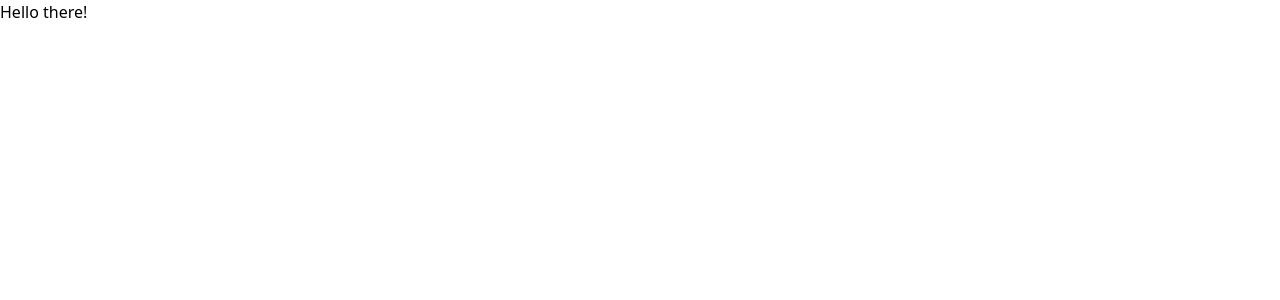
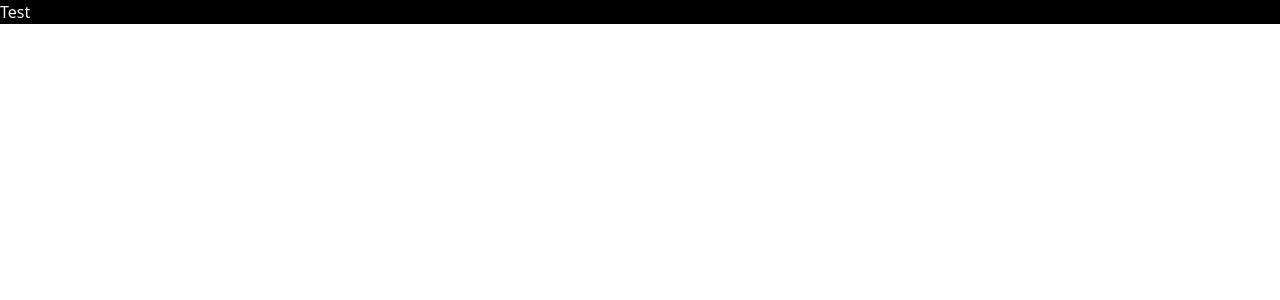
Before and after one commit to adriankristanto/adriankristanto.github.io, a React (Create React App) app: page / in a window 1280 px wide. Shown: the top 300 px of the page. Built offline with nearby package versions, Linux system fonts and the light colour scheme.

Commit message:
added the initial implementation of the menu bar

```diff
--- a/src/App.js
+++ b/src/App.js
@@ -1,7 +1,10 @@
+import React from "react";
+import MenuBar from "./components/MenuBar"
+
 function App() {
   return (
-    <div className="App">
-      Hello there!
+    <div className="h-screen w-screen">
+      <MenuBar />
     </div>
   );
 }
--- /dev/null
+++ b/src/components/MenuBar.js
@@ -0,0 +1,11 @@
+import React from "react";
+
+function MenuBar() {
+    return (
+        <div className="w-screen bg-black text-gray-50">
+            Test
+        </div>
+    );
+}
+
+export default MenuBar;
```
